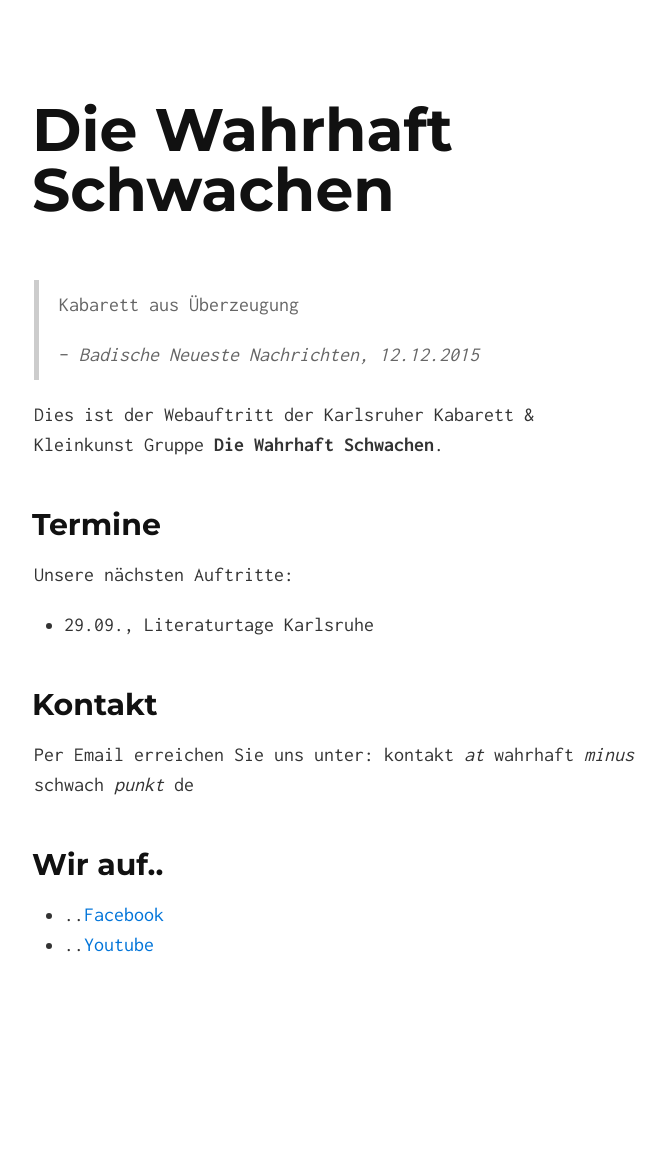
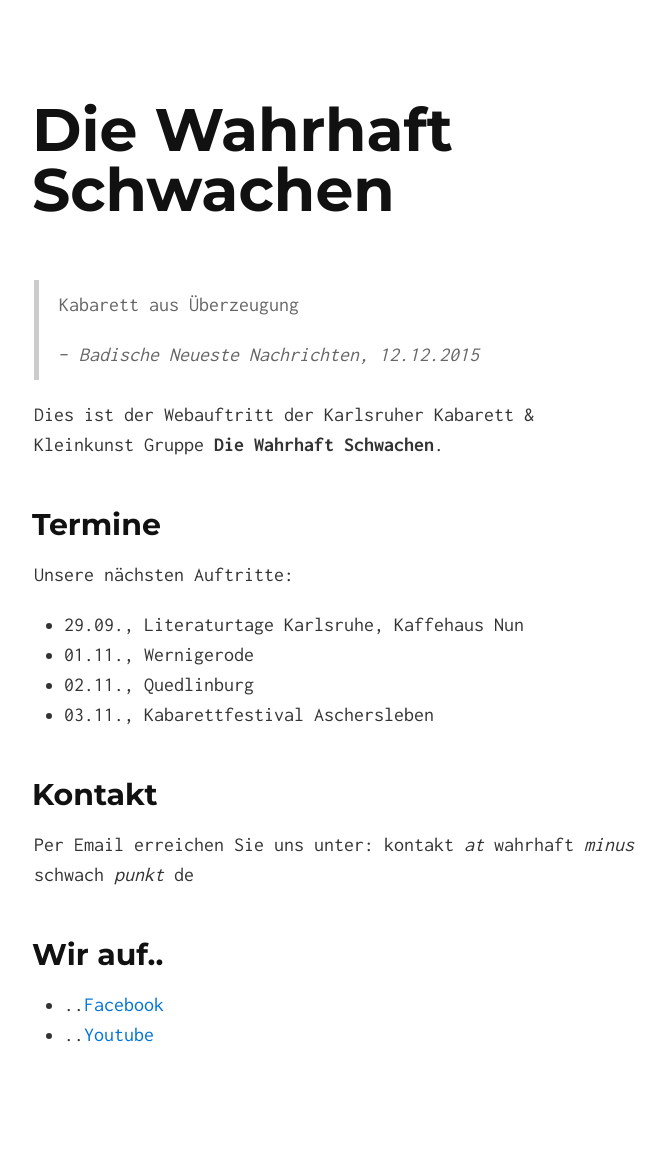
Before and after one commit to Die-Wahrhaft-Schwachen/diewahrhaftschwachen, a Jekyll site: the page built from index.md, in a window 1280 px wide. Shown: the whole page, without its empty margins (306-972 px from the left). Built offline with Jekyll 4.4.1, drawn with Linux system fonts in a browser that asks for light colours; before the commit the page ends 1060 px from its top, so only the background shows below that.

Commit message:
Update Termine

```diff
--- a/index.md
+++ b/index.md
@@ -12,7 +12,10 @@ Dies ist der Webauftritt der Karlsruher Kabarett & Kleinkunst Gruppe **Die Wahrh
 
 Unsere nächsten Auftritte:
 
-* 29.09., Literaturtage Karlsruhe
+* 29.09., Literaturtage Karlsruhe, Kaffehaus Nun
+* 01.11., Wernigerode
+* 02.11., Quedlinburg
+* 03.11., Kabarettfestival Aschersleben
 
 ## Kontakt
 
```
